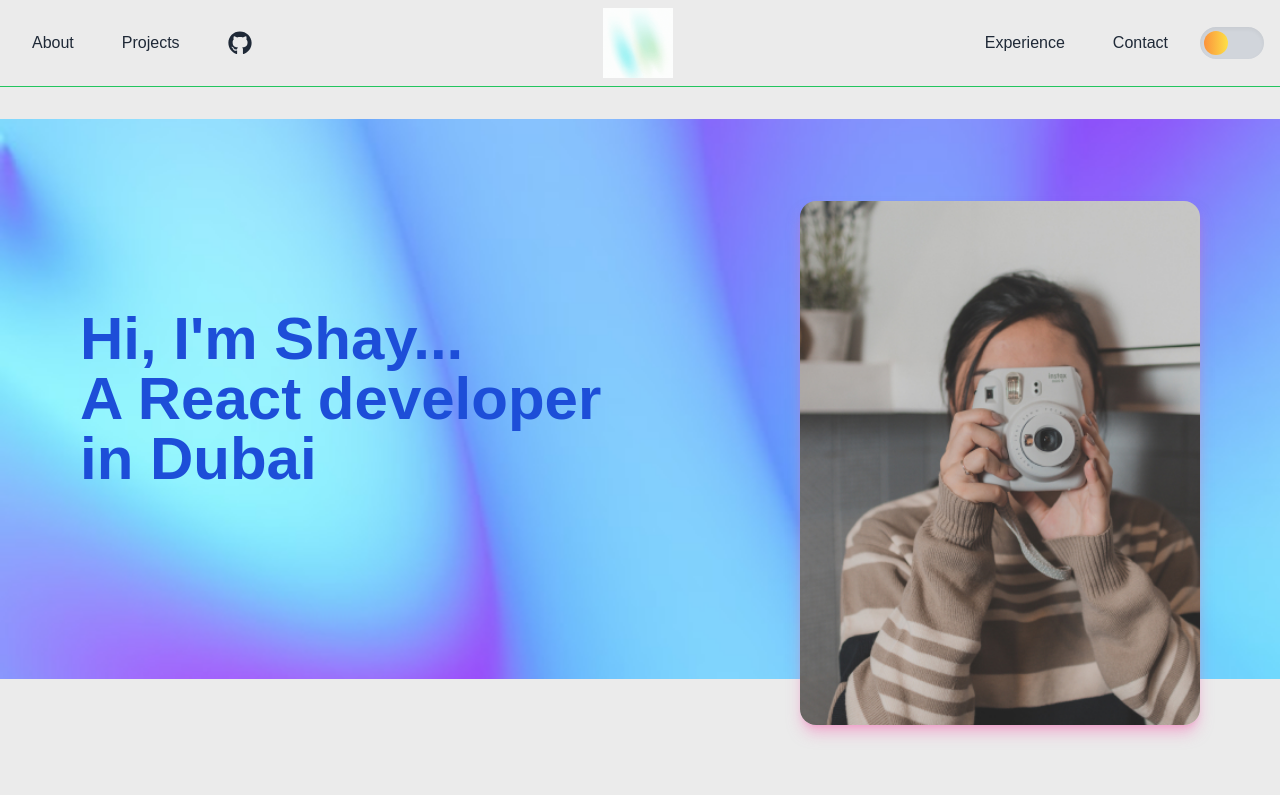
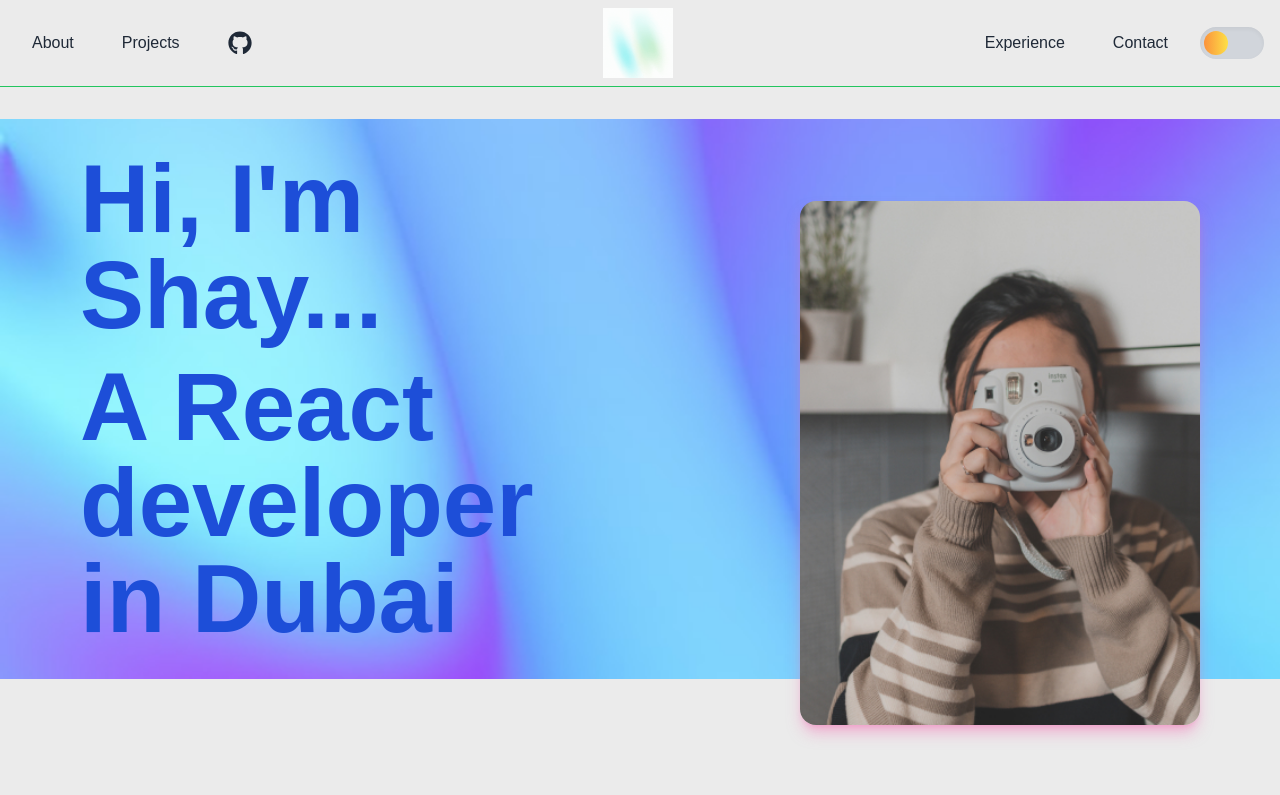
Before and after one commit to shay122990/next-portfolio, a Next.js app: page / in a window 1280 px wide. Shown: the top 795 px of the page. Built offline with nearby package versions, Linux system fonts and the light colour scheme; a web font is replaced by a local one.

Commit message:
hero text styling

```diff
--- a/src/app/components/hero/Hero.tsx
+++ b/src/app/components/hero/Hero.tsx
@@ -8,12 +8,13 @@ export default function Hero() {
       <div className="absolute inset-0 z-0 gradient-bg"></div>
 
       <motion.h1
-        className="text-blue-700 text-xl sm:text-2xl md:text-4xl lg:text-6xl font-semibold lg:w-1/2 lg:text-left relative z-10"
+        className="text-blue-700 text-3xl md:text-4xl lg:text-8xl font-semibold lg:w-1/2 lg:text-left relative z-10"
         initial={{ opacity: 0, x: -100 }}
         animate={{ opacity: 1, x: 0 }}
         transition={{ duration: 1, ease: "easeOut" }}
       >
-        Hi, I&apos;m Shay... <br />A React developer in Dubai
+        <span>Hi, I&apos;m Shay...</span>
+        <span className="block mt-4">A React developer in Dubai</span>
       </motion.h1>
 
       <motion.div
```
